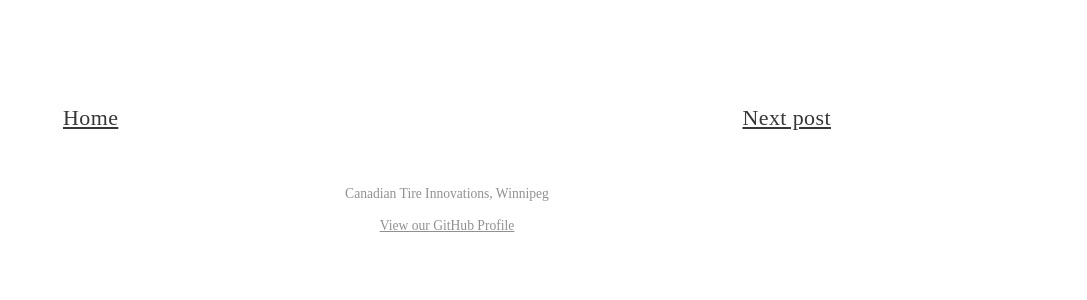
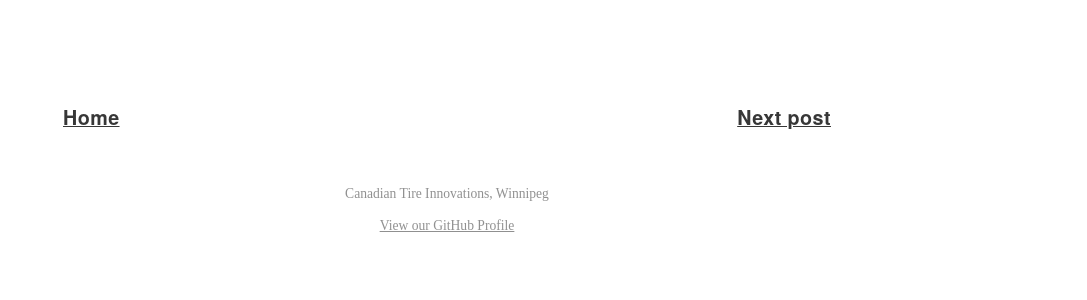
Before and after one commit to CTi-Winnipeg/cti-winnipeg.github.io, a Jekyll site: the page built from _posts/2015-01-01-test-post.md, in a window 1280 px wide. Shown: the part 1273-1573 px from the top of the page, without its empty margins (193-1280 px from the left). Built offline with Jekyll 4.4.1, drawn with Linux system fonts in a browser that asks for light colours.

Commit message:
Nav link updates

```diff
--- a/stylesheets/styles.css
+++ b/stylesheets/styles.css
@@ -173,6 +173,12 @@ nav.bottom {
   padding-top: 1em;
 }
 
+nav.bottom a {
+  font-family: "futura-pt", "HelveticaNeue", "Roboto", sans-serif;
+  font-weight: 700;
+  font-size: 0.9em;
+}
+
 nav.bottom a:first-child {
   float: left;
 }
```
